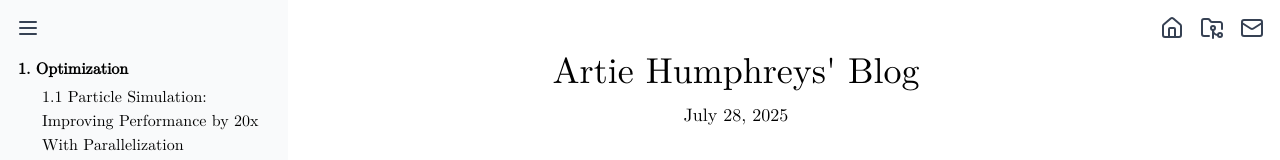
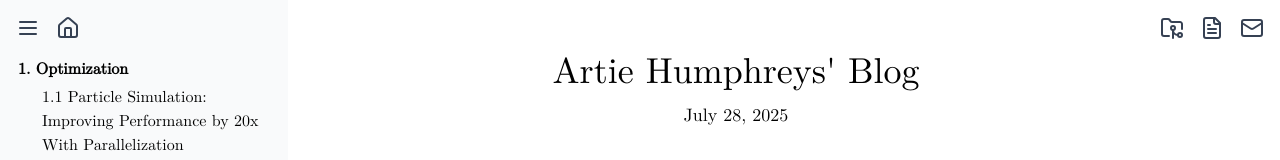
Before and after one commit to artiehumphreys/artiehumphreys.com, a Next.js app: page / in a window 1280 px wide. Shown: the top 160 px of the page. Built offline with nearby package versions, Linux system fonts and the light colour scheme.

Commit message:
fix: resume tab

```diff
--- a/next.config.ts
+++ b/next.config.ts
@@ -34,7 +34,7 @@ const mdx = withMDX({
 const nextConfig: NextConfig = {
   basePath: "",
   assetPrefix: "/",
-  trailingSlash: true,
+  trailingSlash: false,
   output: "export",
   pageExtensions: ["ts", "tsx", "md", "mdx"],
 };
--- /dev/null
+++ b/src/components/Header/HeaderToolbar.tsx
@@ -0,0 +1,79 @@
+"use client";
+
+import Link from "next/link";
+import { Menu, Home, FolderGit2, Mail, FileText } from "lucide-react";
+import { useSidebar } from "../Sidebar/SidebarProvider";
+
+type HeaderToolbarProps = {
+  githubHref?: string;
+  resumeHref?: string;
+  emailHref?: string;
+  showLeftOnMobile?: boolean;
+};
+
+export default function HeaderToolbar({
+  githubHref = "https://github.com/artiehumphreys/artiehumphreys.com",
+  resumeHref = "https://artiehumphreys.com/resume.pdf",
+  emailHref = "mailto:ah.artiehumphreys@gmail.com",
+  showLeftOnMobile = false,
+}: HeaderToolbarProps) {
+  const { open, toggle } = useSidebar();
+
+  return (
+    <>
+      <div
+        className={[
+          "fixed left-4 top-4 z-50",
+          showLeftOnMobile ? "flex" : "hidden lg:flex",
+          "items-center space-x-4",
+        ].join(" ")}
+      >
+        <button
+          type="button"
+          onClick={toggle}
+          aria-label={open ? "Collapse sidebar" : "Expand sidebar"}
+          aria-pressed={!!open}
+          className="inline-flex items-center justify-center text-gray-700 hover:text-gray-900"
+        >
+          <Menu size={24} />
+        </button>
+
+        <Link
+          href="/"
+          aria-label="Home"
+          className="inline-flex items-center justify-center text-gray-700 hover:text-gray-900"
+        >
+          <Home size={24} />
+        </Link>
+      </div>
+
+      <div className="fixed top-4 right-4 z-50 flex items-center space-x-4">
+        <a
+          href={githubHref}
+          target="_blank"
+          rel="noopener noreferrer"
+          aria-label="GitHub"
+          className="inline-flex items-center justify-center text-gray-700 hover:text-gray-900"
+        >
+          <FolderGit2 size={24} />
+        </a>
+
+        <Link
+          href={resumeHref}
+          aria-label="Resume"
+          className="inline-flex items-center justify-center text-gray-700 hover:text-gray-900"
+        >
+          <FileText size={24} />
+        </Link>
+
+        <a
+          href={emailHref}
+          aria-label="Email"
+          className="inline-flex items-center justify-center text-gray-700 hover:text-gray-900"
+        >
+          <Mail size={24} />
+        </a>
+      </div>
+    </>
+  );
+}
--- a/src/components/Header/SocialLinks.tsx
+++ /dev/null
@@ -1,45 +0,0 @@
-import React from "react";
-import Link from "next/link";
-import { Home as HomeIcon, FolderGit2Icon, Mail } from "lucide-react";
-
-export default function SocialLinks() {
-  const links = [
-    {
-      icon: <HomeIcon size={24} />,
-      href: "/",
-      label: "Home",
-    },
-    {
-      icon: <FolderGit2Icon size={24} />,
-      href: "https://github.com/artiehumphreys/artiehumphreys.com",
-      label: "GitHub",
-    },
-    {
-      icon: <Mail size={24} />,
-      href: "mailto:ah.artiehumphreys@gmail.com",
-      label: "Email",
-    },
-  ];
-
-  return (
-    <div className="flex items-center space-x-4">
-      {links.map(({ icon, href, label }) => {
-        const isInternal = href.startsWith("/");
-        const Wrapper = isInternal ? Link : "a";
-        const props = isInternal
-          ? { href }
-          : { href, target: "_blank", rel: "noopener noreferrer" };
-        return (
-          <Wrapper
-            key={label}
-            {...props}
-            aria-label={label}
-            className="text-gray-700 hover:text-gray-900"
-          >
-            {icon}
-          </Wrapper>
-        );
-      })}
-    </div>
-  );
-}
--- a/src/components/Header/index.tsx
+++ b/src/components/Header/index.tsx
@@ -1,39 +1,17 @@
-"use client";
-import React from "react";
-import SocialLinks from "./SocialLinks";
-import { Menu } from "lucide-react";
-import { useSidebar } from "../Sidebar/SidebarProvider";
-
-type TitleProps = {
-  title: string;
-  author?: string;
-  date?: string;
-};
+import HeaderToolbar from "./HeaderToolbar";
 
 export default function Title({
   title,
   author,
   date,
-}: TitleProps) {
-  const { open, toggle } = useSidebar();
+}: {
+  title: string;
+  author?: string;
+  date?: string;
+}) {
   return (
     <header className="text-center mb-12 font-latex mt-12">
-      <div className="fixed left-4 top-4 z-50 hidden lg:block">
-        <button
-          type="button"
-          onClick={toggle}
-          aria-label={open ? "Collapse sidebar" : "Expand sidebar"}
-          aria-pressed={!!open}
-          className="inline-flex items-center justify-center text-gray-700 hover:text-gray-900"
-        >
-          <Menu size={24} />
-        </button>
-      </div>
-
-      <div className="fixed top-4 right-4 z-50">
-        <SocialLinks />
-      </div>
-
+      <HeaderToolbar />
       <h1 className="text-4xl font-latex !font-normal">{title}</h1>
       {author && <p className="mt-5 text-lg">{author}</p>}
       {date && <p className="mt-3 text-lg">{date}</p>}
--- a/src/components/TableOfContents/index.tsx
+++ b/src/components/TableOfContents/index.tsx
@@ -14,7 +14,7 @@ const TableOfContents: React.FC<TableOfContentsProps> = ({ sections, heading = t
           <li key={section.anchor} className="mb-2">
             <a
               // href={`/${section.anchor}`}
-              href="/wip"
+              href="/wip.html"
               className="text-base font-bold hover:underline hover:cursor-pointer"
             >
               {i + 1}. {section.title}
@@ -25,7 +25,7 @@ const TableOfContents: React.FC<TableOfContentsProps> = ({ sections, heading = t
                 {section.children.map((sub, j) => (
                   <li key={sub.anchor} className="mb-1">
                     <a
-                      href={i == 0 ? `${sub.anchor}` : `/wip`}
+                      href={i == 0 ? `${sub.anchor}` : `/wip.html`}
                       className="text-small hover:underline hover:cursor-pointer"
                     >
                       {i + 1}.{j + 1} {sub.title}
--- a/src/data/tocData.ts
+++ b/src/data/tocData.ts
@@ -9,7 +9,7 @@ export const tocData: TocSection[] = [
       {
         title:
           "Particle Simulation: Improving Performance by 20x With Parallelization",
-        anchor: "/optimization/particle-simulation",
+        anchor: "/optimization/particle-simulation.html",
       },
     ],
   },
@@ -19,13 +19,13 @@ export const tocData: TocSection[] = [
     children: [
       {
         title: "Find Median From Data Stream: Two Heap Approach",
-        anchor: "/wip",
+        anchor: "/wip.html",
       },
     ],
   },
   {
     title: "Competitive Programming",
-    anchor: "/wip",
+    anchor: "/wip.html",
     children: [
       { title: "Codeforces Round 1017", anchor: "codeforces-round-1017" },
     ],
```
